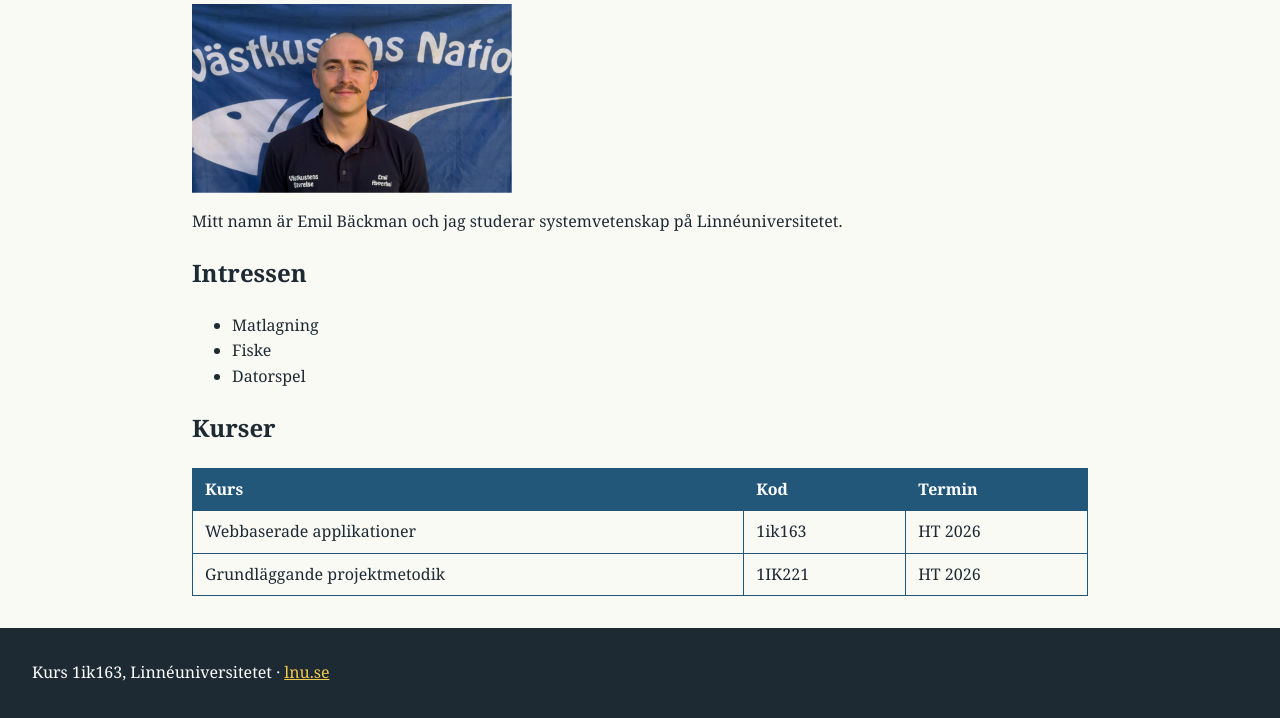
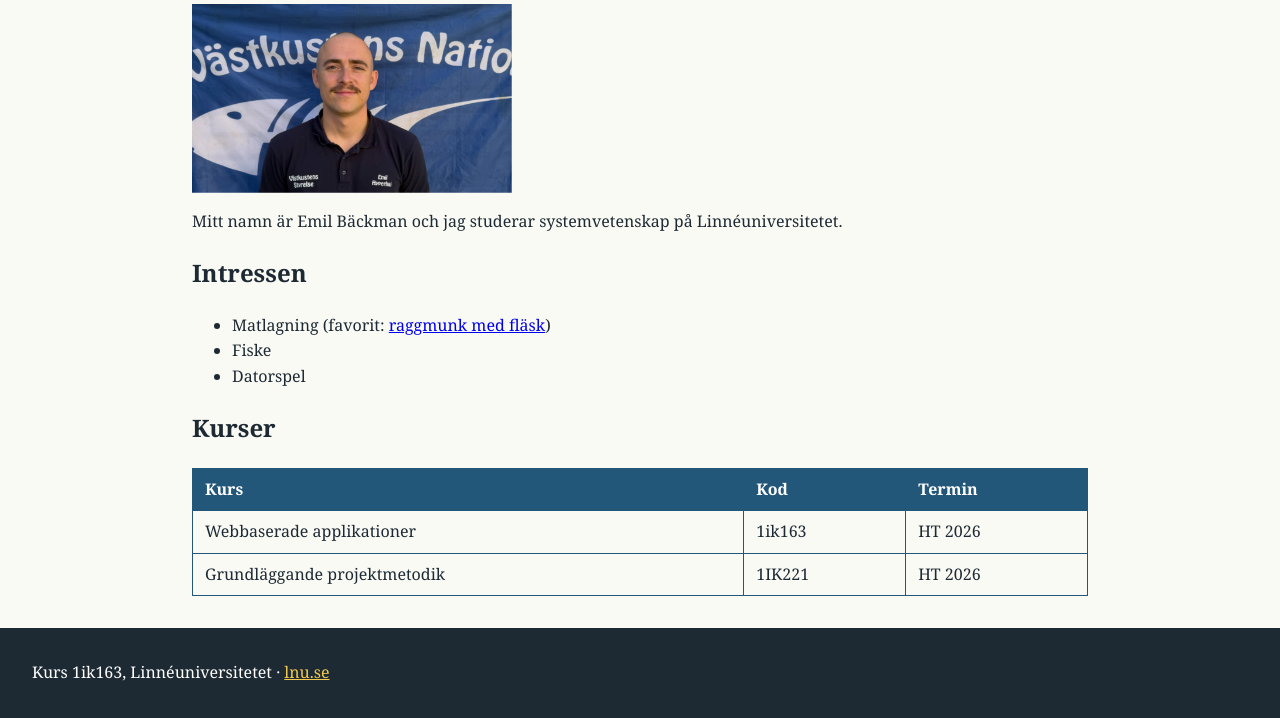
Before and after one commit to emilbackman5-cloud/task, a plain HTML site: page efternamn1_efternamn2_assigs/person1.html in a window 1280 px wide. Shown: the part 210-928 px from the top of the page. Drawn offline with Linux system fonts and the light colour scheme.

Commit message:
vk logga

```diff
--- a/efternamn1_efternamn2_assigs/person1.html
+++ b/efternamn1_efternamn2_assigs/person1.html
@@ -22,7 +22,7 @@
     <p>Mitt namn är Emil Bäckman och jag studerar systemvetenskap på Linnéuniversitetet.</p>
     <h2>Intressen</h2>
     <ul>
-      <li>Matlagning</li>
+      <li>Matlagning (favorit: <a href="https://www.ica.se/recept/raggmunk-med-flask-721803/" target="_blank" rel="noopener">raggmunk med fläsk</a>)</li>
       <li>Fiske</li>
       <li>Datorspel</li>
     </ul>
```
